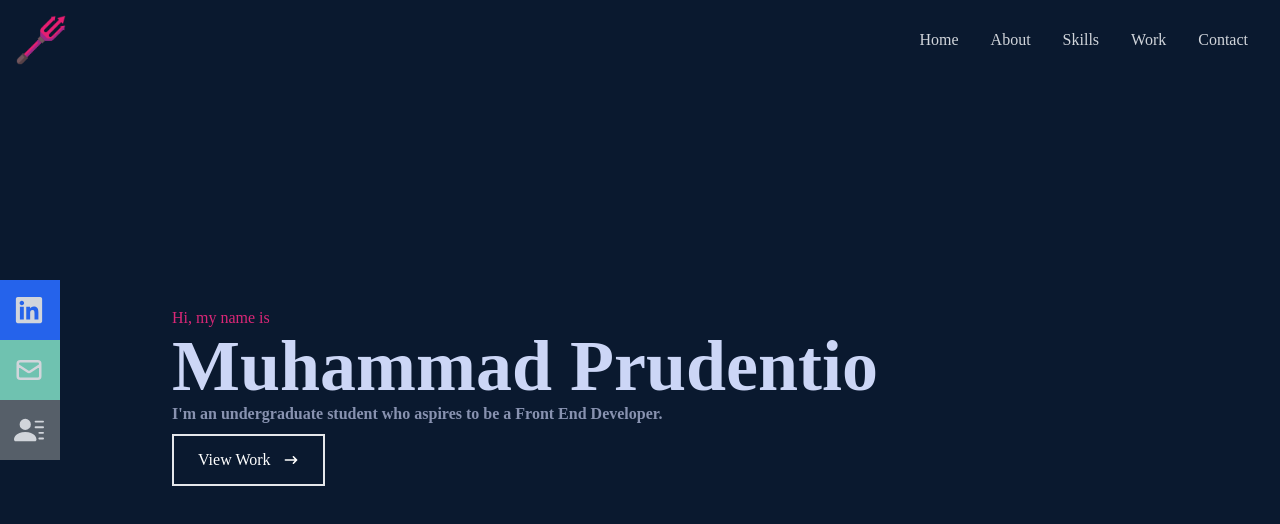
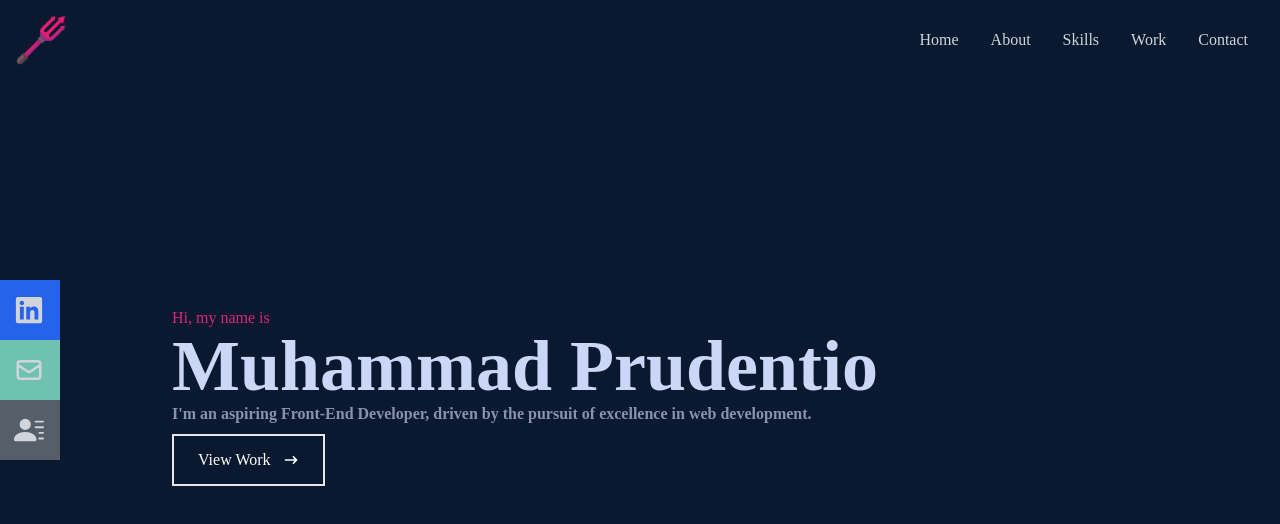
Before and after one commit to mprudentio/gdd, a React (Create React App) app: page / in a window 1280 px wide. Shown: the top 524 px of the page. Built offline with nearby package versions, Linux system fonts and the light colour scheme.

Commit message:
replace text

```diff
--- a/src/home.jsx
+++ b/src/home.jsx
@@ -12,7 +12,7 @@ const Home = () => {
           Muhammad Prudentio
         </h1>
         <p className='font-bold text-[#8892b0]'>
-          I'm an undergraduate student who aspires to be a Front End Developer.
+          I'm an aspiring Front-End Developer, driven by the pursuit of excellence in web development.
         </p>
         <div>
         <Link to='work' smooth={true} duration={500}>
--- a/src/navbar.jsx
+++ b/src/navbar.jsx
@@ -89,7 +89,7 @@ function Navbar() {
           <li className='w-[160px] h-[60px] flex justify-between items-center ml-[-100px] hover:ml-[-10px] duration-300 bg-[#565f69]'>
             <a
               className='flex justify-between items-center w-full text-gray-300'
-              href='https://drive.google.com/file/d/1sWJrgJps078Fcnc-X4CI3PGtrnDay31A/view?usp=sharing'
+              href='https://drive.google.com/file/d/18FM3nUawHyZyj1X5agTPSKzN0OVkMSSb/view?usp=sharing'
             >
               Resume <BsFillPersonLinesFill size={30} />
             </a>
```
Also changed, not shown: src/skills.jsx (+0 -8 lines).
